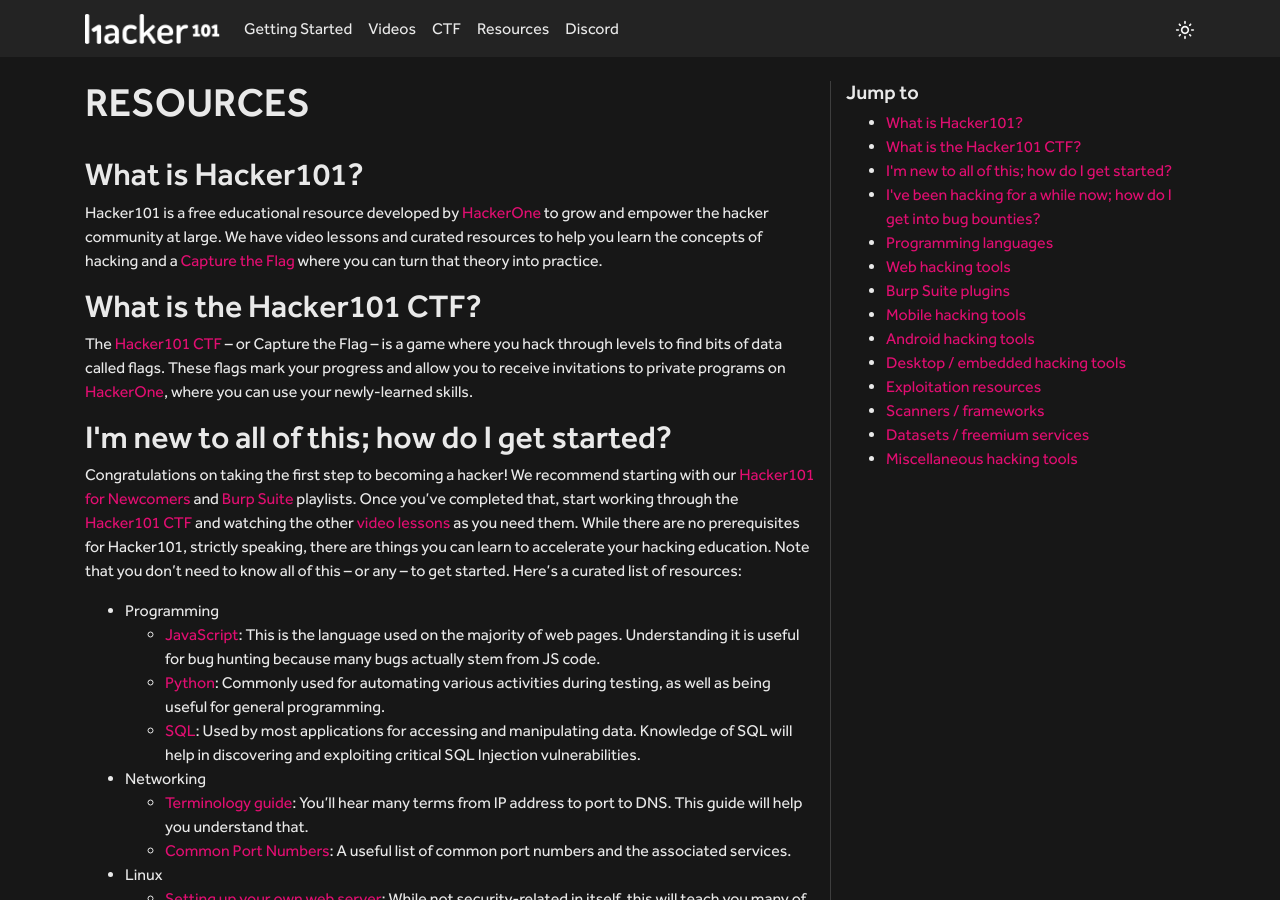
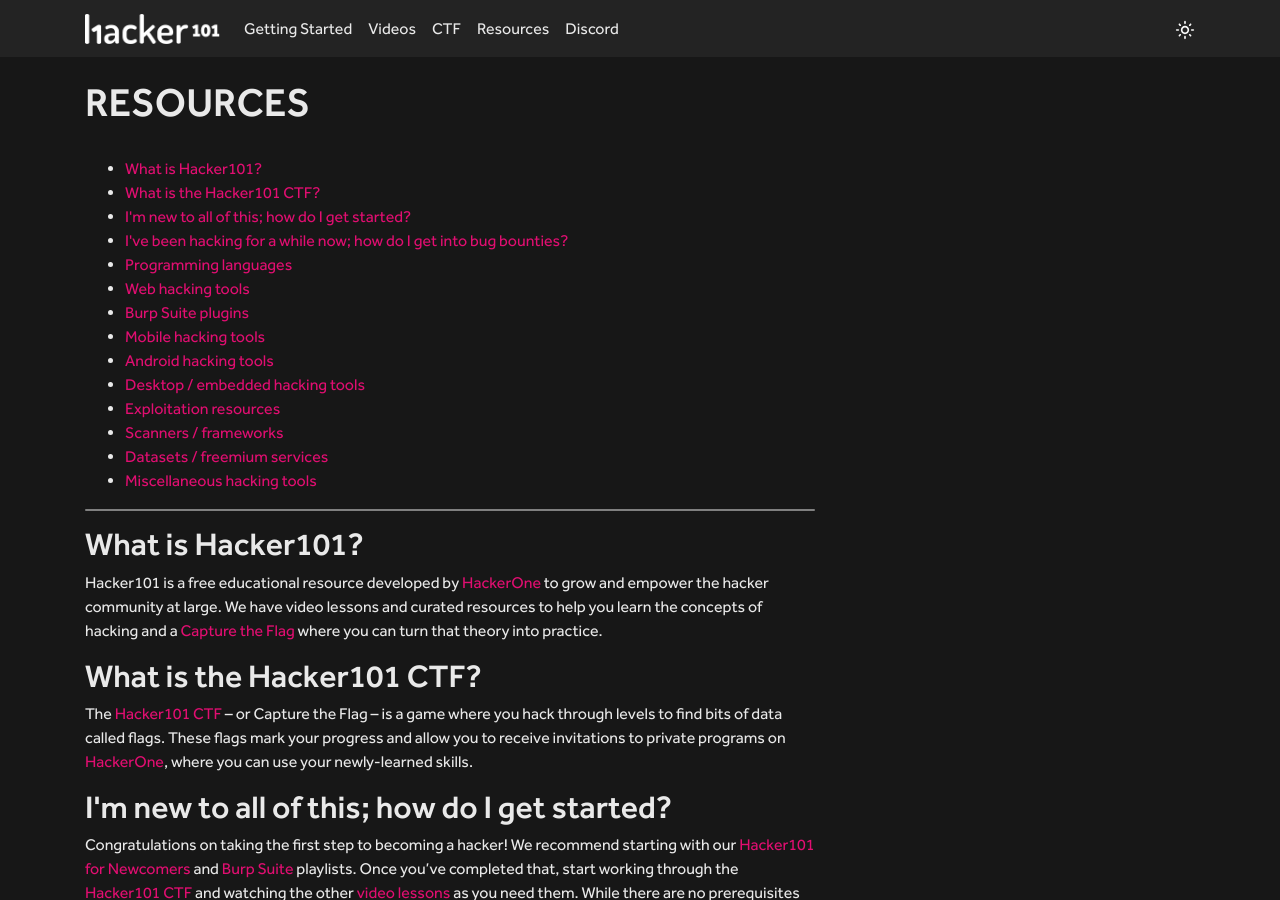
Before and after one commit to anacanteroske/hacker101, a Jekyll site: the page built from resources.md, in a window 1280 px wide and 900 px high. Built offline with Jekyll 4.4.1, drawn with Linux system fonts in a browser that asks for light colours.

Commit message:
Move quick links to main resources body (#161)

```diff
--- a/resources.md
+++ b/resources.md
@@ -1,9 +1,16 @@
 ---
 layout: page
 title: Resources
-sidebar:
-  - title: Jump to
-    resources: true
+---
+
+<ul>
+  {% for resource in site.resources %}
+    <li>
+      <a href="/resources#{{ resource.title | url_encode }}">{{ resource.title }}</a>
+    </li>
+  {% endfor %}
+</ul>
+
 ---
 
 {% for resource in site.resources %}
```
